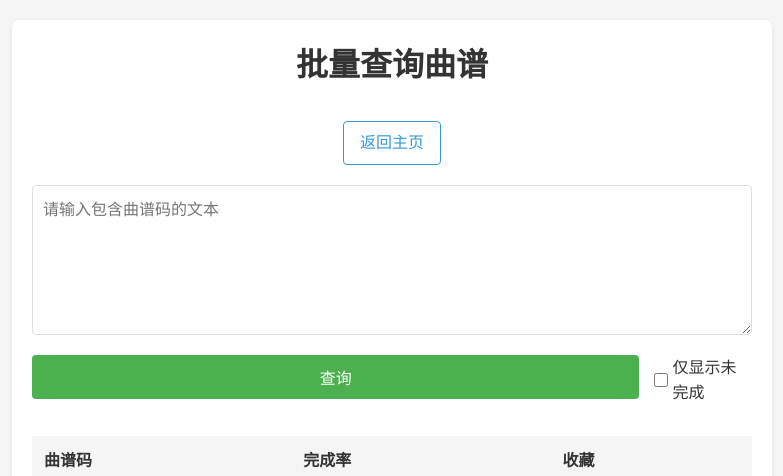
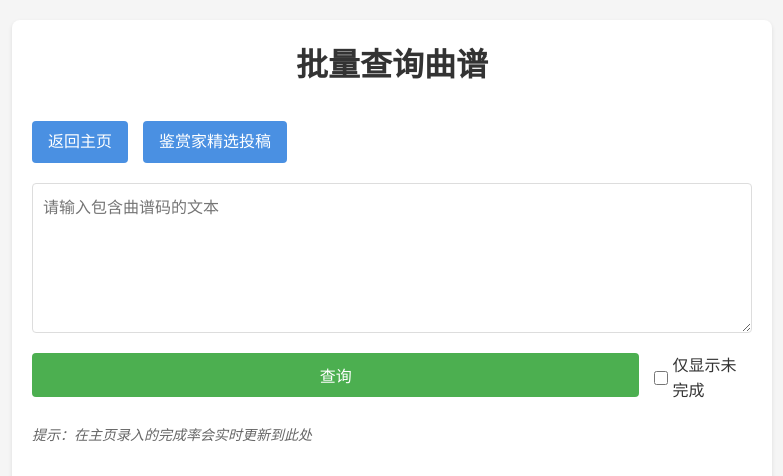
Before and after one commit to HKLHaoBin/Qinyin-Score-Steward, a Flask app: page /batch in a window 1280 px wide. Shown: the top 476 px of the page, without its empty margins (248-1031 px from the left). Run offline with Flask 3, Linux system fonts and the light colour scheme; lists and menus that the app fills with data are empty; some libraries are stand-ins or nearby versions.

Commit message:
添加实时更新功能：在前端实现剪贴板完成率更新的监听，并优化导航链接和样式，提升用户体验。同时在批量查询页面添加提示信息，指导用户查看实时更新的完成率。

```diff
--- a/static/batch_query.js
+++ b/static/batch_query.js
@@ -84,6 +84,18 @@ document.addEventListener('DOMContentLoaded', function() {
     // 添加复选框变化事件监听
     showIncompleteOnlyCheckbox.addEventListener('change', filterAndDisplayResults);
 
+    // 监听完成率更新
+    socket.on('clipboard_update', function(data) {
+        if (data.type === 'completion' && currentResults.length > 0) {
+            // 更新当前结果中的完成率
+            const result = currentResults.find(r => r.score_code === data.score_code);
+            if (result) {
+                result.completion = data.completion;
+                filterAndDisplayResults();
+            }
+        }
+    });
+
     // 监听收藏状态更新
     socket.on('favorite_update', function(data) {
         const star = document.querySelector(`.favorite-star[data-score-code="${data.score_code}"]`);
--- a/static/style.css
+++ b/static/style.css
@@ -367,23 +367,23 @@ h1 {
 }
 
 .nav-links {
-    text-align: center;
+    display: flex;
+    gap: 15px;
     margin-bottom: 20px;
 }
 
 .nav-link {
     display: inline-block;
     padding: 8px 16px;
-    color: #3498db;
+    background-color: #4a90e2;
+    color: white;
     text-decoration: none;
-    border: 1px solid #3498db;
     border-radius: 4px;
-    transition: all 0.3s ease;
+    transition: background-color 0.3s;
 }
 
 .nav-link:hover {
-    background-color: #3498db;
-    color: white;
+    background-color: #357abd;
 }
 
 .query-controls {
@@ -406,3 +406,10 @@ h1 {
     height: 16px;
     cursor: pointer;
 }
+
+.tip-text {
+    margin-top: 10px;
+    color: #666;
+    font-size: 14px;
+    font-style: italic;
+}
--- a/templates/batch_query.html
+++ b/templates/batch_query.html
@@ -12,6 +12,7 @@
         <h1>批量查询曲谱</h1>
         <div class="nav-links">
             <a href="/" class="nav-link">返回主页</a>
+            <a href="https://act.miyoushe.com/ys/event/ugc-music-stable/index.html?mhy_presentation_style=fullscreen&mhy_auth_required=true&game_biz=hk4e_cn#/list?key=Button_Jianshang&is_from_button=true" class="nav-link" target="_blank">鉴赏家精选投稿</a>
         </div>
         <div class="query-area">
             <textarea id="scoreCodes" placeholder="请输入包含曲谱码的文本"></textarea>
@@ -21,6 +22,7 @@
                     <input type="checkbox" id="showIncompleteOnly"> 仅显示未完成
                 </label>
             </div>
+            <div class="tip-text">提示：在主页录入的完成率会实时更新到此处</div>
         </div>
         <div class="results-area">
             <table id="resultsTable">
--- a/templates/index.html
+++ b/templates/index.html
@@ -14,6 +14,7 @@
         <h1>千音雅集</h1>
         <div class="nav-links">
             <a href="/batch" class="nav-link">批量查询</a>
+            <a href="https://act.miyoushe.com/ys/event/ugc-music-stable/index.html?mhy_presentation_style=fullscreen&mhy_auth_required=true&game_biz=hk4e_cn#/list?key=Button_Jianshang&is_from_button=true" class="nav-link" target="_blank">鉴赏家精选投稿</a>
         </div>
 
         <div class="status-box">
```
